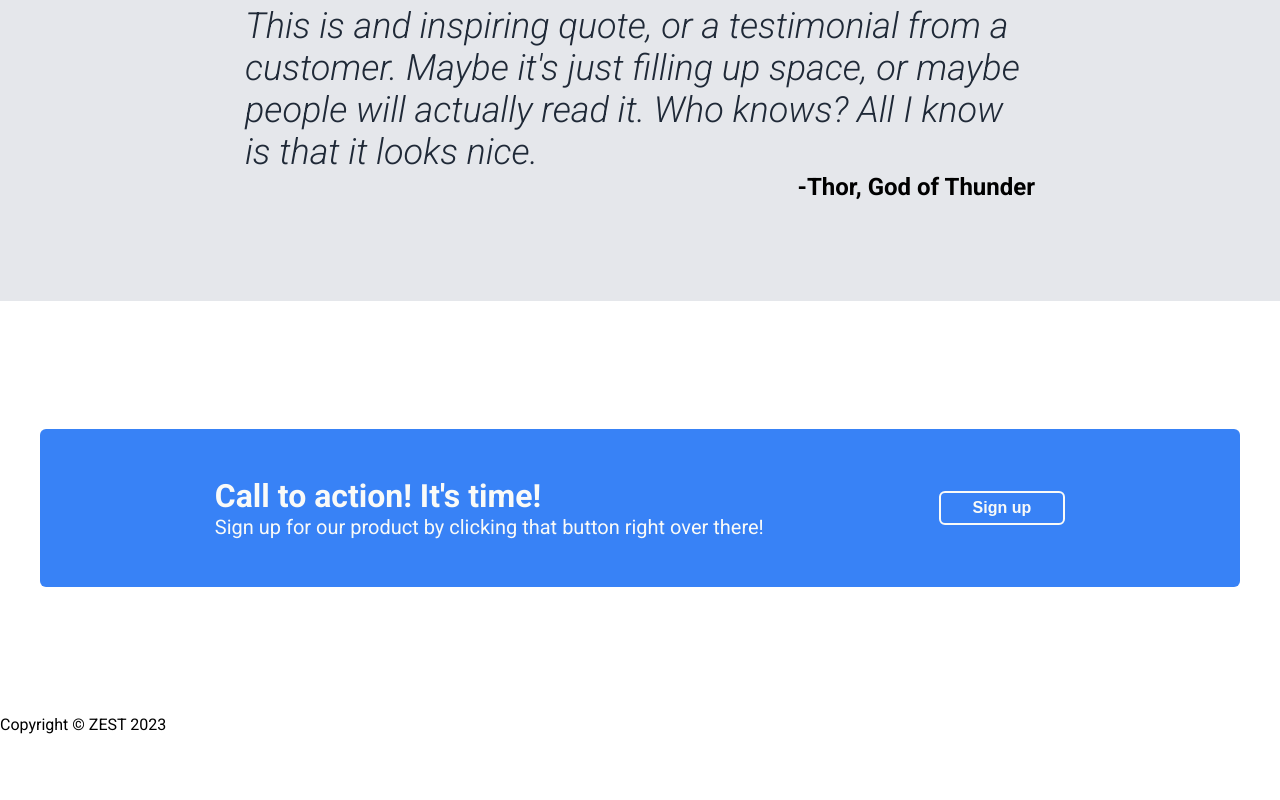
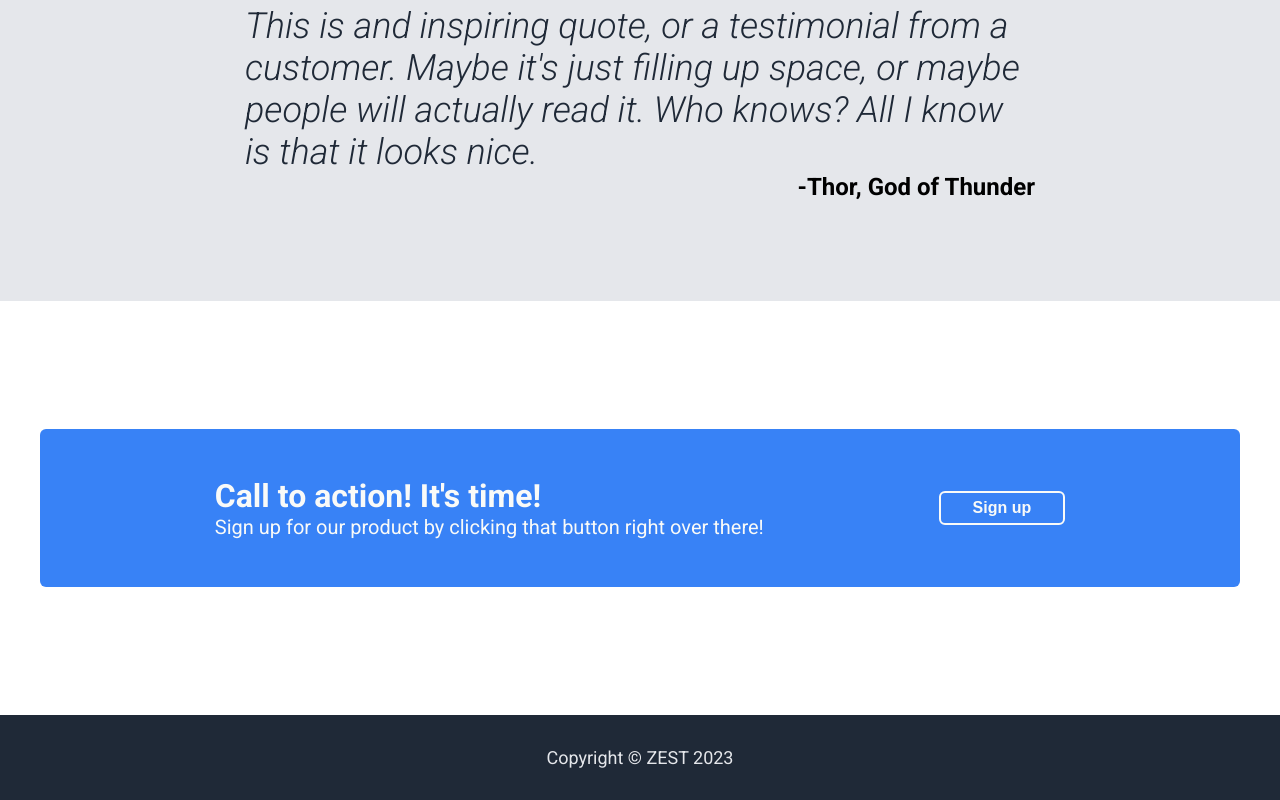
Before and after one commit to zestx5/odin-landing-page, a plain HTML site: page index.html in a window 1280 px wide. Shown: the part 1129-1929 px from the top of the page. Before the commit the page ends 1863 px from the top, so only its background shows below. Drawn offline with Linux system fonts and the light colour scheme.

Commit message:
add footer

```diff
--- a/style.css
+++ b/style.css
@@ -183,3 +183,11 @@ a {
 }
 
 /* FOOTER */
+
+footer {
+  background-color: #1f2937;
+  text-align: center;
+  padding: 32px 0;
+  color: #e5e7eb;
+  font-size: 18px;
+}
```
